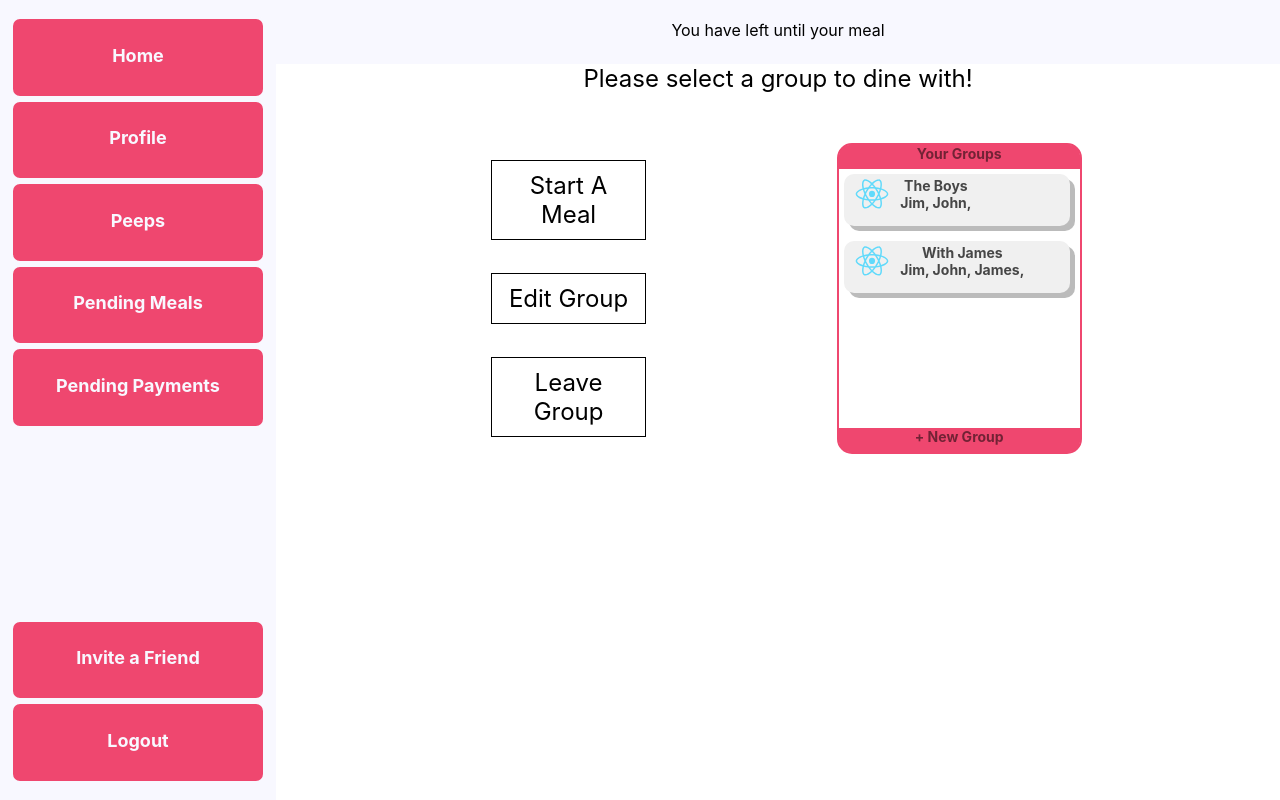
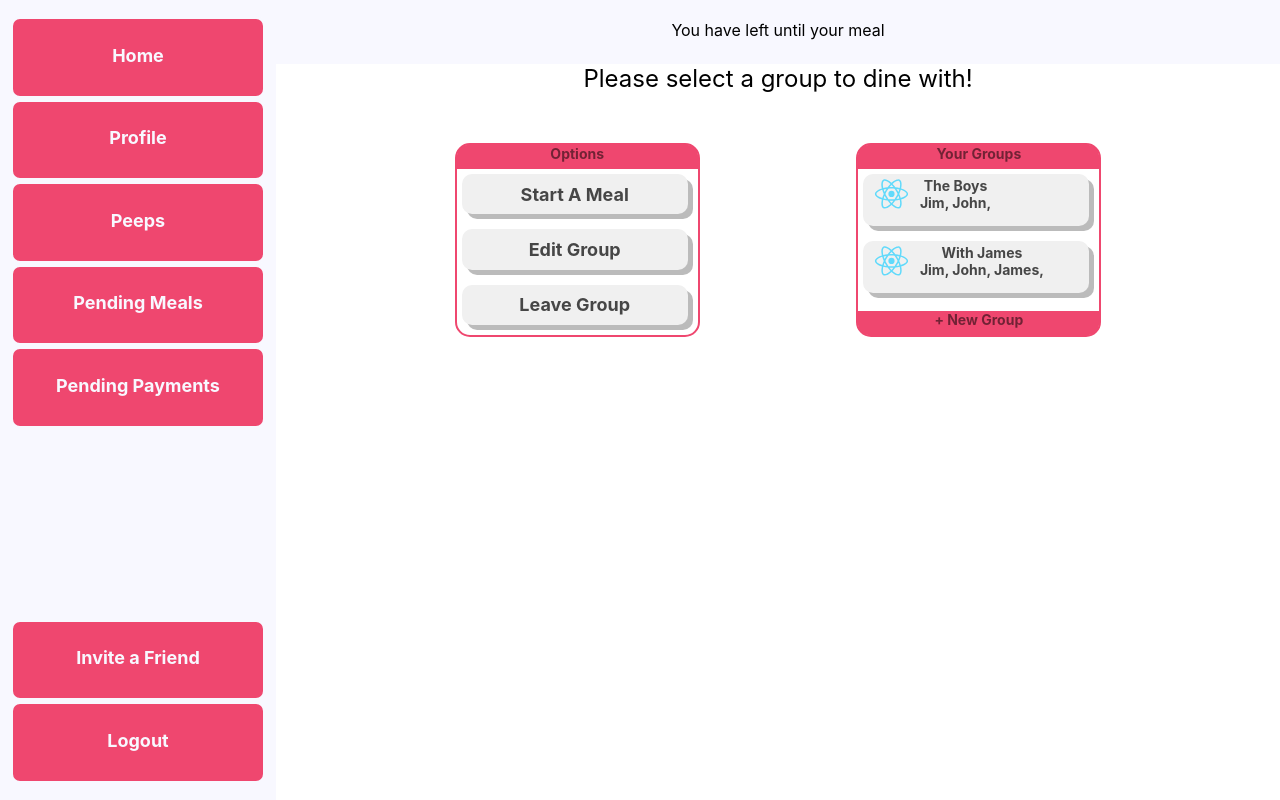
Before and after one commit to bist333/Dinnerbell, a React (Create React App) app: page / in a window 1280 px wide. Both pictures are taken after a click on the button "Make A Meal!". Built offline with nearby package versions, Linux system fonts and the light colour scheme.

Commit message:
adds box highlighting and fixes extra options buttons

```diff
--- a/src/Components/Views/Peeps/Friend.js
+++ b/src/Components/Views/Peeps/Friend.js
@@ -25,6 +25,10 @@ const ScFriendBox = styled.div`
     font-size: 18px;
     font-weight: bold;
     border-radius: 10px;
+
+    &:hover {
+        background-color: #EF476F;
+    }
 `;
 
 const ScProfilePicture = styled.img`
--- a/src/Components/Views/Peeps/Group.js
+++ b/src/Components/Views/Peeps/Group.js
@@ -25,6 +25,10 @@ const ScGroupBox = styled.div`
     font-size: 18px;
     font-weight: bold;
     border-radius: 10px;
+
+    &:hover {
+        background-color: #EF476F;
+    }
 `;
 
 const ScProfilePicture = styled.img`
--- a/src/Components/Views/Peeps/Peeps.js
+++ b/src/Components/Views/Peeps/Peeps.js
@@ -22,14 +22,49 @@ const ScPeeps = styled.div`
 `;
 
 const ScButton = styled.div`
-   border: 1px solid;
-   padding: 10px;
-   width: 80%;
-   margin: 10%;
+    display: flex;
+    flex-direction: column;
+    align-items: left;
+    margin: 5px 10px 10px 5px;
+    box-shadow: 5px 5px #00000044;
+    padding: 4%;
+    width: auto;
+    text-align: center;
+    color: #000000B5;
+    height auto;
+    cursor: pointer;
+    background-color: #F0F0F0;
+    font-size: 18px;
+    font-weight: bold;
+    border-radius: 10px;
 
-   &:hover{
-   background-color: #950020;
-   }
+    &:hover {
+        background-color: #EF476F;
+    }
+`;
+
+const ScTopBox = styled.div`
+    border-radius: 10px 10px 0 0;
+
+    width: 100%;
+    height: 20px;
+    background-color: #EF476F;
+
+    font-size: 14px;
+    font-weight: bold;
+    color: #00000085;
+
+    padding-bottom: 4px;
+`;
+
+const ScUserColumn = styled.div`
+    width: 30%;
+    text-align: center;
+    font-size: 14px;
+    display: flex;
+    flex-direction: column;
+    border: 2px solid #EF476F;
+    border-radius: 15px;
 `;
 
 const ScGroupMenu = styled.div`
@@ -58,12 +93,12 @@ class Peeps extends Component {
                 this.setState({renderedView:
                     <React.Fragment>
                         <AddFriend/>
-                        <ScGroupMenu>
-                            Invite a friend who isnt on Dinnerbell yet!
+                        <ScUserColumn>
+                            <ScTopBox>Invite a friend who isnt on Dinnerbell yet!</ScTopBox>
                             <ScButton onClick={() => alert('Email sent to the email address you totally just provided us')}>Email</ScButton>
                             <ScButton onClick={() => alert('Message and data rates may apply')}>SMS</ScButton>
                             <ScButton onClick={() => alert('Carrier Pidgeon is on his way!')}>Carrier Pidgeon</ScButton>
-                        </ScGroupMenu>
+                        </ScUserColumn>
                     </React.Fragment>
                 });
                 break;
@@ -74,11 +109,12 @@ class Peeps extends Component {
             case PEEPSTATES.GROUPMENU:
                 this.setState({renderedView:
                     <React.Fragment>
-                        <ScGroupMenu>
+                        <ScUserColumn>
+                            <ScTopBox>Options</ScTopBox>
                             <ScButton onClick={() => this.props.updateView(VIEWSTATES.STARTMEAL)}>Start A Meal</ScButton>
                             <ScButton>Edit Group</ScButton>
                             <ScButton>Leave Group</ScButton>
-                        </ScGroupMenu>
+                        </ScUserColumn>
                         <UserColumn id= {'groups'} title= {'Your Groups'} bottom={'+ New Group'} bottomonclick={this.changeToNewGroup} groupMenu={this.changeToGroupMenu}/>
                     </React.Fragment>});
                 break;
```
